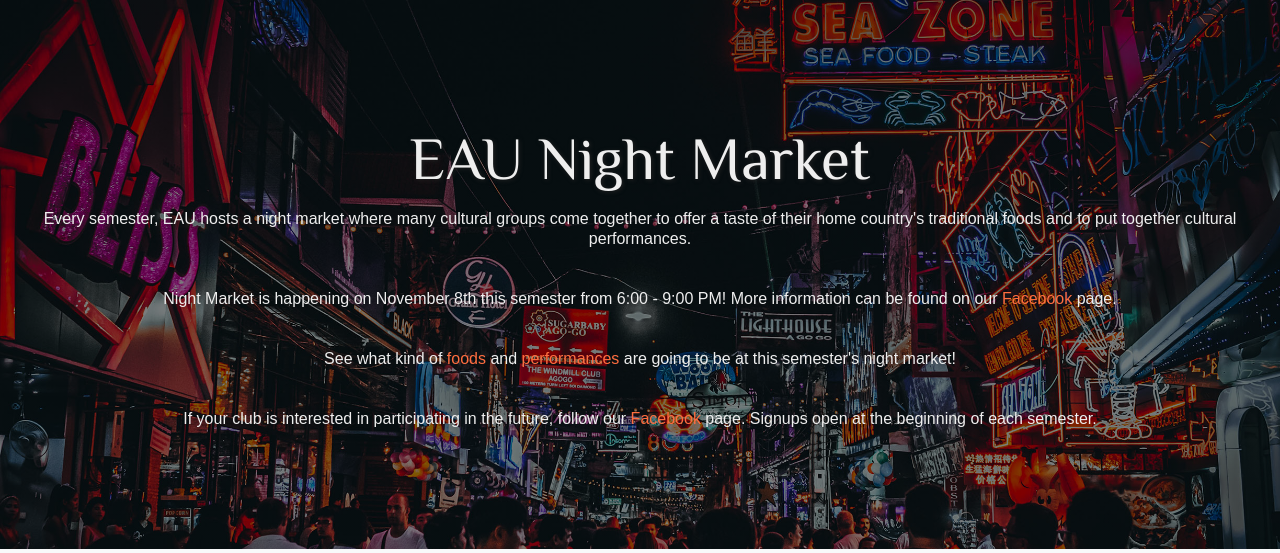
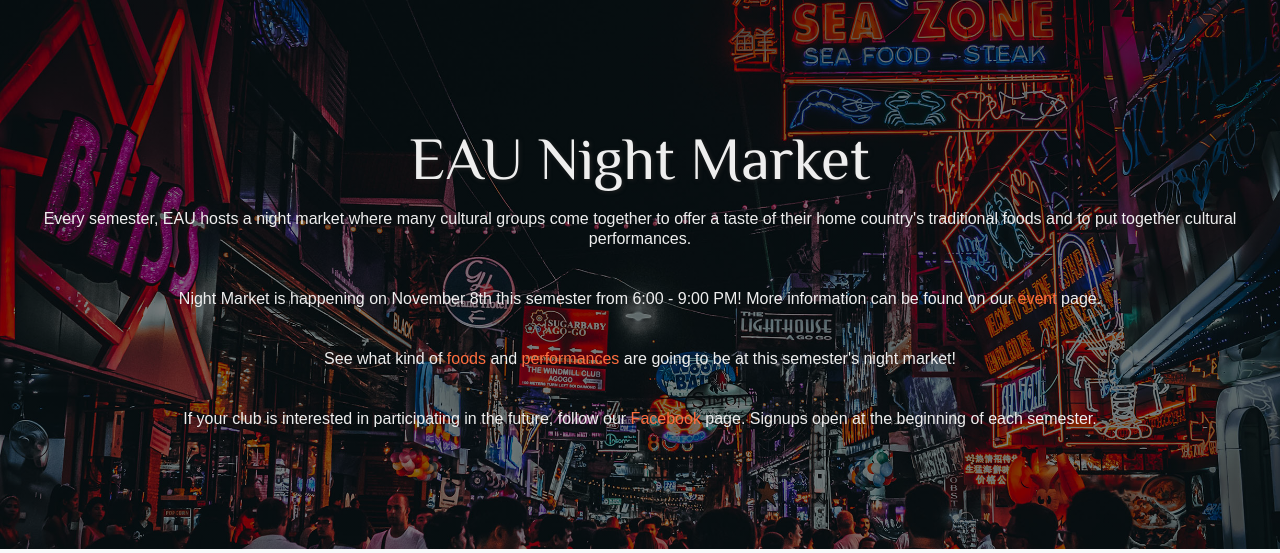
Before and after one commit to raymondnumbergenerator/eau-website, a Flask app: page / in a window 1280 px wide. Shown: the part 801-1354 px from the top of the page. Run offline with Flask 2, Linux system fonts and the light colour scheme; some libraries are stand-ins or nearby versions; some web fonts are replaced.

Commit message:
added event page

```diff
--- a/eauweb/templates/index.html
+++ b/eauweb/templates/index.html
@@ -14,7 +14,7 @@
   <div class="nightmarket-section mdl-typography--text-center">
     <div class="nightmarket-font nightmarket-title">EAU Night Market</div>
     <div class="nightmarket-font nightmarket-text">Every semester, EAU hosts a night market where many cultural groups come together to offer a taste of their home country's traditional foods and to put together cultural performances.</div>
-    <div class="nightmarket-font nightmarket-text">Night Market is happening on November 8th this semester from 6:00 - 9:00 PM! More information can be found on our <a href="https://www.facebook.com/eau.ucb/">Facebook</a> page.</div>
+    <div class="nightmarket-font nightmarket-text">Night Market is happening on November 8th this semester from 6:00 - 9:00 PM! More information can be found on our <a href="https://www.facebook.com/events/184389672127634">event</a> page.</div>
     <div class="nightmarket-font nightmarket-text">See what kind of <a href="/nightmarket#food">foods</a> and <a href="/nightmarket#performances">performances</a> are going to be at this semester's night market!</div>
     <div class="nightmarket-font nightmarket-text">If your club is interested in participating in the future, follow our <a href="https://www.facebook.com/eau.ucb/">Facebook</a> page. Signups open at the beginning of each semester.</div>
   </div>
```
Also changed, not shown: README.md, 1 other file.
